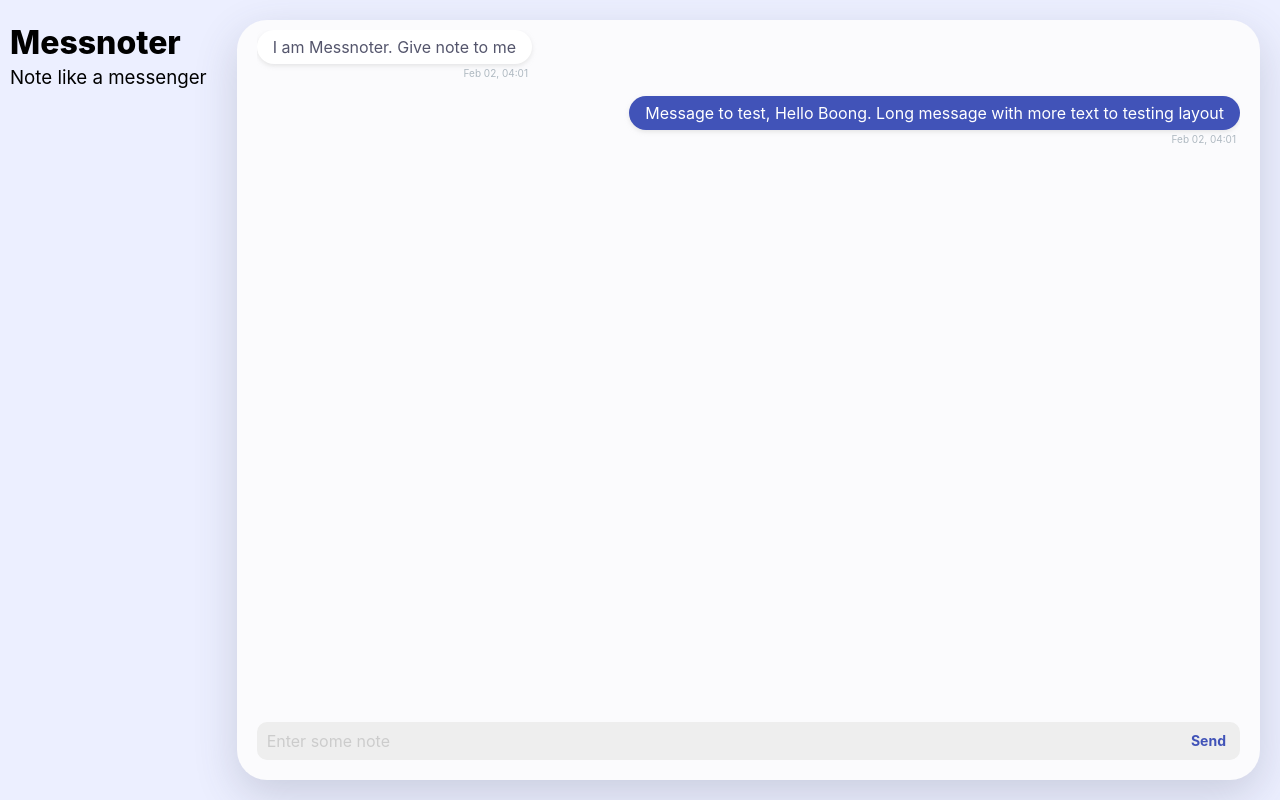
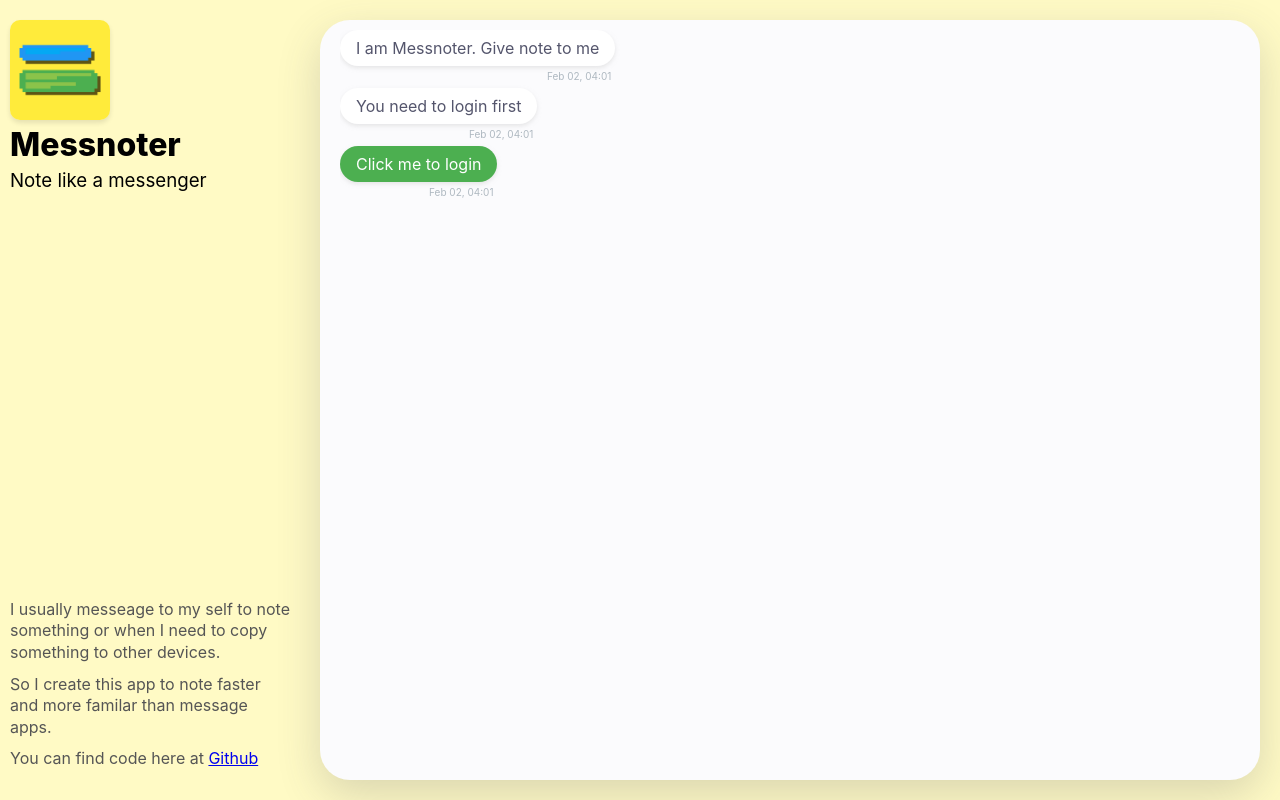
Before and after one commit to fozg/fozg.net-messnote, a React (Create React App) app: page / in a window 1280 px wide. Built offline with nearby package versions, Linux system fonts and the light colour scheme.

Commit message:
Almose complete UI

```diff
--- a/public/index.html
+++ b/public/index.html
@@ -2,7 +2,7 @@
 <html lang="en">
   <head>
     <meta charset="utf-8">
-    <link rel="shortcut icon" href="%PUBLIC_URL%/favicon.ico">
+    <link rel="shortcut icon" href="%PUBLIC_URL%/messnote.png">
     <meta name="viewport" content="width=device-width, initial-scale=1, shrink-to-fit=no">
     <meta name="theme-color" content="#000000">
     <!--
@@ -10,31 +10,13 @@
       homescreen on Android. See https://developers.google.com/web/fundamentals/web-app-manifest/
     -->
     <link rel="manifest" href="%PUBLIC_URL%/manifest.json">
-    <!--
-      Notice the use of %PUBLIC_URL% in the tags above.
-      It will be replaced with the URL of the `public` folder during the build.
-      Only files inside the `public` folder can be referenced from the HTML.
 
-      Unlike "/favicon.ico" or "favicon.ico", "%PUBLIC_URL%/favicon.ico" will
-      work correctly both with client-side routing and a non-root public URL.
-      Learn how to configure a non-root public URL by running `npm run build`.
-    -->
-    <title>React App</title>
+    <title>Messnoter</title>
   </head>
   <body>
     <noscript>
       You need to enable JavaScript to run this app.
     </noscript>
     <div id="root"></div>
-    <!--
-      This HTML file is a template.
-      If you open it directly in the browser, you will see an empty page.
-
-      You can add webfonts, meta tags, or analytics to this file.
-      The build step will place the bundled scripts into the <body> tag.
-
-      To begin the development, run `npm start` or `yarn start`.
-      To create a production bundle, use `npm run build` or `yarn build`.
-    -->
   </body>
 </html>
--- a/src/App.js
+++ b/src/App.js
@@ -1,65 +1,57 @@
-import React, { useState } from 'react'
+import React, { useState, useContext } from 'react'
 
-import {ChatContainer, Container, SubmitButton, SrOnly} from './components/Elements'
+import {ChatContainer, Container, SubmitButton} from './components/Elements'
 import Input from './components/Input'
 import InputWrapper from './components/InputWrapper'
 import Welcome from './components/Welcome'
 import Chat from './components/Chat'
+import {MessnoteContext} from './context/MessnoteContext'
 
 export default () => {
-  const defaultMess = [
-    {
-      created: new Date(),
-      message: 'I am Messnoter. Give note to me',
-      createdBy: 'bot'
-    },
-    {
-      created: new Date(),
-      message: 'Message to test, Hello Boong. Long message with more text to testing layout',
-      createdBy: 'me'
-    },
-  ]
-  const [messages, setMessages]  = useState(defaultMess)
-  const [bgColor, setBgColor] = useState(null)
+  const [bgColor, setBgColor]       = useState(null)
   const [inputValue, setInputValue] = useState()
+  const {
+    messnotes,
+    addMessnote,
+    enabledMessnoteInput
+  } = useContext(MessnoteContext);
 
   const onSubmit = function() {
     let message = inputValue
-    setMessages(
-      [...messages, {
-        created: new Date(),
-        message,
-        createdBy: 'me',
-        backgroundColor: bgColor
-      }]
-    )
+    addMessnote({
+      created: new Date(),
+      message,
+      createdBy: 'me',
+      backgroundColor: bgColor || '#4153B8'
+    })
   }
 
-  const _onBackgroundChange = function(color) {
-    console.log(color)
+  const _onFoundBackgroundColor = function(color) {
     setBgColor(color)
   }
-
   const _onInput = value => {
     setInputValue(value)
+  }
+  const _bubbleClick = linktify => {
+    document.location = linktify.url;
   }
 
   return (
     <Container>
       <Welcome />
       <ChatContainer>
-        <Chat messages={messages} />
-        <InputWrapper
+        <Chat messages={messnotes} bubbleClick={_bubbleClick} />
+        {enabledMessnoteInput && <InputWrapper
           bgColor={bgColor}
         >
           <Input
             placeholder="Enter some note"
             onSubmit={onSubmit}
-            onBackgroundChange={_onBackgroundChange}
+            onFoundBackgroundColor={_onFoundBackgroundColor}
             onInput={_onInput}
           />
           <SubmitButton onClick={onSubmit}>Send</SubmitButton>
-        </InputWrapper>
+        </InputWrapper>}
       </ChatContainer>
     </Container>
   )
--- /dev/null
+++ b/src/auth/index.js
@@ -0,0 +1,12 @@
+import consts from '../consts'
+
+export default class Auth {
+  static isAuthen = () => {
+    let userinfo = localStorage.getItem(consts.USER_INFO_STORAGE_KEY)
+    if (userinfo === null) {
+      return false
+    } else {
+      return JSON.parse(userinfo)
+    }
+  }
+}
--- a/src/components/Chat.js
+++ b/src/components/Chat.js
@@ -1,4 +1,4 @@
-import React, { Fragment } from 'react'
+import React, { Fragment, useRef, useEffect } from 'react'
 import { Scrollbars } from 'react-custom-scrollbars'
 import styled from 'styled-components'
 import { SrOnly } from './Elements'
@@ -6,15 +6,16 @@ import {format} from 'date-fns'
 
 const Bubble = styled.div`
   min-height: 20px;
-
   padding: 0.5em 1em;
   margin-bottom: 4px;
   align-self: ${props => (props.primary ? 'flex-end' : 'flex-start')};
-  background: ${props => (props.primary ?
-    (props.backgroundColor ? props.backgroundColor : '#4153B8') : 'white')};
-  color: ${props => (props.primary ? 'white' : '#54556C')};
+  background: ${props =>
+    ((props.backgroundColor ? props.backgroundColor : (props.primary ? '#4153B8' : 'white')))};
+  color: ${props =>
+    (props.textColor ? props.textColor : (props.primary ? 'white' : '#54556C'))};
   border-radius: 20px;
   box-shadow: 0 2px 4px 0 rgba(210, 210, 210, 0.5);
+  cursor: ${props => props.isLinkify ? 'pointer' : 'default'}
 `
 
 // const ButtonsContainer = styled.div`
@@ -36,7 +37,7 @@ const BubbleWrapper = styled.div``
 const DateWrapper = styled.div`
   font-size: 10px;
   color: #aeb8c0;
-  margin-bottom: 16px;
+  margin-bottom: 6px;
   padding: 0 4px;
   text-align: ${props => (props.textRight ? 'right' : 'left')};
 `
@@ -47,19 +48,35 @@ const List = styled.ul`
   flex: 1;
 `
 
-const Chat = ({ messages }) => {
+const Chat = ({ messages, bubbleClick }) => {
+  const scrollbar = useRef();
+
+  useEffect(() => {
+    scrollbar.current.scrollToBottom();
+  }, [messages])
+
   return (
     <List>
-      <Scrollbars>
+      <Scrollbars ref={scrollbar}>
         <List aria-label="Conversation messages">
-          {messages.map(({ created, message, createdBy, backgroundColor }, i) => (
+          {messages.map(({
+            created,
+            message,
+            createdBy,
+            backgroundColor,
+            textColor,
+            linktify // {url}
+          }, i) => (
             <Fragment key={i}>
               <Speaking justifyEnd={createdBy === 'bot'}>
-                <BubbleWrapper primary={createdBy !== 'bot'}>
+                <BubbleWrapper>
                   <Bubble
                     primary={createdBy !== 'bot'}
+                    textColor={textColor}
                     dangerouslySetInnerHTML={{__html: message}}
                     backgroundColor={backgroundColor}
+                    isLinkify={linktify !== undefined}
+                    onClick={linktify && (() => bubbleClick(linktify))}
                   ></Bubble>
                   <DateWrapper textRight>
                     <SrOnly>Sent at</SrOnly> {format(created, "MMM DD, hh:mm")}
--- a/src/components/Elements.js
+++ b/src/components/Elements.js
@@ -41,6 +41,7 @@ export const WelcomeCard = styled.div`
   padding: 20px 10px;
   display: flex;
   flex-direction: column;
+  justify-content: space-between;
 
   @media only screen and (max-width: 900px) {
     display: none;
@@ -147,3 +148,11 @@ export const SubTitle = styled.h3`
   color: ${props => props.color};
   margin: 0;
 `
+
+export const Description = styled.h4`
+  font-weight: 400;
+  color: ${props => props.color};
+  margin: 10px 0;
+  color: #555;
+  line-height: 1.35;
+`
--- a/src/components/Input.js
+++ b/src/components/Input.js
@@ -1,7 +1,7 @@
 import React,  {useRef} from 'react'
 import { Scrollbars } from 'react-custom-scrollbars'
 import styled from 'styled-components'
-import {getBackground} from '../helper/parser'
+import {getBackground} from '../utils/color_helper'
 
 const Input = styled.div`
   padding: 10px;
@@ -31,16 +31,17 @@ const Input = styled.div`
   }
 `
 
-export default function ({onSubmit, onBackgroundChange, value, onInput, ...props}) {
+export default function ({onSubmit, onFoundBackgroundColor, value, onInput, ...props}) {
   const input = useRef()
 
   const onKeyDown = (e) => {
     // Ctrl Enter
-    if (e.keyCode === 13 && e.metaKey) {
+    if (e.keyCode === 13 && ( !e.shiftKey)) {
+      e.preventDefault();
       onSubmit(input.current.innerHTML)
       input.current.innerHTML = ""
       setTimeout(() => {
-        onBackgroundChange(getBackground(null))
+        onFoundBackgroundColor(getBackground(null))
       }, 0);
     }
   }
@@ -57,7 +58,7 @@ export default function ({onSubmit, onBackgroundChange, value, onInput, ...props
 
   const processChangeBackground = (htmlText) => {
     setTimeout(() => {
-      onBackgroundChange(getBackground(htmlText))
+      onFoundBackgroundColor(getBackground(htmlText))
     }, 0);
   }
 
@@ -69,7 +70,9 @@ export default function ({onSubmit, onBackgroundChange, value, onInput, ...props
     <Scrollbars autoHeight autoHeightMax={400} autoHeightMin={0}
     thumbMinSize={30}
     universal={true}>
-      <Input contentEditable {...props} ref={input} onKeyDown={onKeyDown} onPaste={onPaste} onInput={_onInput}></Input>
+      <Input
+        contentEditable {...props} ref={input} onKeyDown={onKeyDown} onPaste={onPaste} onInput={_onInput}
+      ></Input>
     </Scrollbars>
   )
 }
--- a/src/components/Welcome.js
+++ b/src/components/Welcome.js
@@ -1,9 +1,26 @@
 import React from 'react';
-import {WelcomeCard, Title, SubTitle} from './Elements';
+import styled from 'styled-components'
+import {WelcomeCard, Title, SubTitle, Description} from './Elements';
+
+const Logo = styled.img`
+  display: block;
+  width: 100px;
+  height: 100px;
+  border-radius: 10px;
+  box-shadow: 0 3px 5px rgba(0,0,0,.1);
+`
 
 export default () => (
   <WelcomeCard>
-    <Title>Messnoter</Title>
-    <SubTitle>Note like a messenger</SubTitle>
+    <div>
+      <Logo src="/messnote.png" alt="Messnote logo" />
+      <Title>Messnoter</Title>
+      <SubTitle>Note like a messenger</SubTitle>
+    </div>
+    <div>
+      <Description>I usually messeage to my self to note something or when I need to copy something to other devices.</Description>
+      <Description>So I create this app to note faster and more familar than message apps.</Description>
+      <Description>You can find code here at <a href="https://github.com/fozg/fozg.net-fast-note">Github</a></Description>
+    </div>
   </WelcomeCard>
 )
--- /dev/null
+++ b/src/consts.js
@@ -0,0 +1,3 @@
+export default {
+  USER_INFO_STORAGE_KEY: 'USERINFO_MESSNOTE',
+}
--- /dev/null
+++ b/src/context/MessnoteContext.js
@@ -0,0 +1,54 @@
+
+import React, { useState, useEffect } from 'react'
+import Auth from '../auth'
+
+export const MessnoteContext = React.createContext()
+
+export const MessnoteState = ({ children }) => {
+  const [enabledMessnoteInput, setEnabledMessnoteInput] = useState(false)
+  const [messnotes, setMessnotes] = useState([
+    {
+      created: new Date(),
+      message: 'I am Messnoter. Give note to me',
+      createdBy: 'bot'
+    },
+  ])
+
+  const addMessnote = (messnote) => {
+    setMessnotes(messnotes.concat(messnote))
+  }
+
+  useEffect(() => {
+    let authedUser = Auth.isAuthen()
+    if (authedUser) {
+      setEnabledMessnoteInput(true)
+      addMessnote({
+        created: new Date(),
+        message: 'Welcome back @' + authedUser.username,
+        createdBy: 'bot',
+      },)
+    } else {
+      addMessnote([
+        {
+          created: new Date(),
+          message: 'You need to login first',
+          createdBy: 'bot',
+        },
+        {
+          created: new Date(),
+          message: 'Click me to login',
+          createdBy: 'bot',
+          backgroundColor: '#4caf50',
+          textColor: '#fff',
+          linktify: {url: 'https://accounts.fozg.net/signin'}
+        },
+      ])
+    }
+  }, messnotes.length)
+
+  return (
+    <MessnoteContext.Provider value={{ messnotes, addMessnote, enabledMessnoteInput }}>
+      {children}
+    </MessnoteContext.Provider>
+  )
+}
--- a/src/index.js
+++ b/src/index.js
@@ -1,12 +1,10 @@
 import React from 'react'
 import ReactDOM from 'react-dom'
-// import './index.css'
 import Main from './App'
-import nomalize from 'normalize.css'
 import {createGlobalStyle} from 'styled-components'
+import {MessnoteState} from './context/MessnoteContext'
 
 const GlobalStyled = createGlobalStyle`
-  ${nomalize}
   body {
     margin: 0;
     padding: 0;
@@ -15,7 +13,7 @@ const GlobalStyled = createGlobalStyle`
       sans-serif;
     -webkit-font-smoothing: antialiased;
     -moz-osx-font-smoothing: grayscale;
-    background-color: #ecefff;
+    background-color: #fffac5;
   }
 
   code {
@@ -36,10 +34,10 @@ const GlobalStyled = createGlobalStyle`
 
 function App() {
   return (
-    <>
+    <MessnoteState>
       <GlobalStyled />
       <Main />
-    </>
+    </MessnoteState>
   )
 }
 
```
Also changed, not shown: public/messnote.png (added), src/api/messnote.js (added), src/utils/color_helper.js (renamed from src/helper/parser.js).
